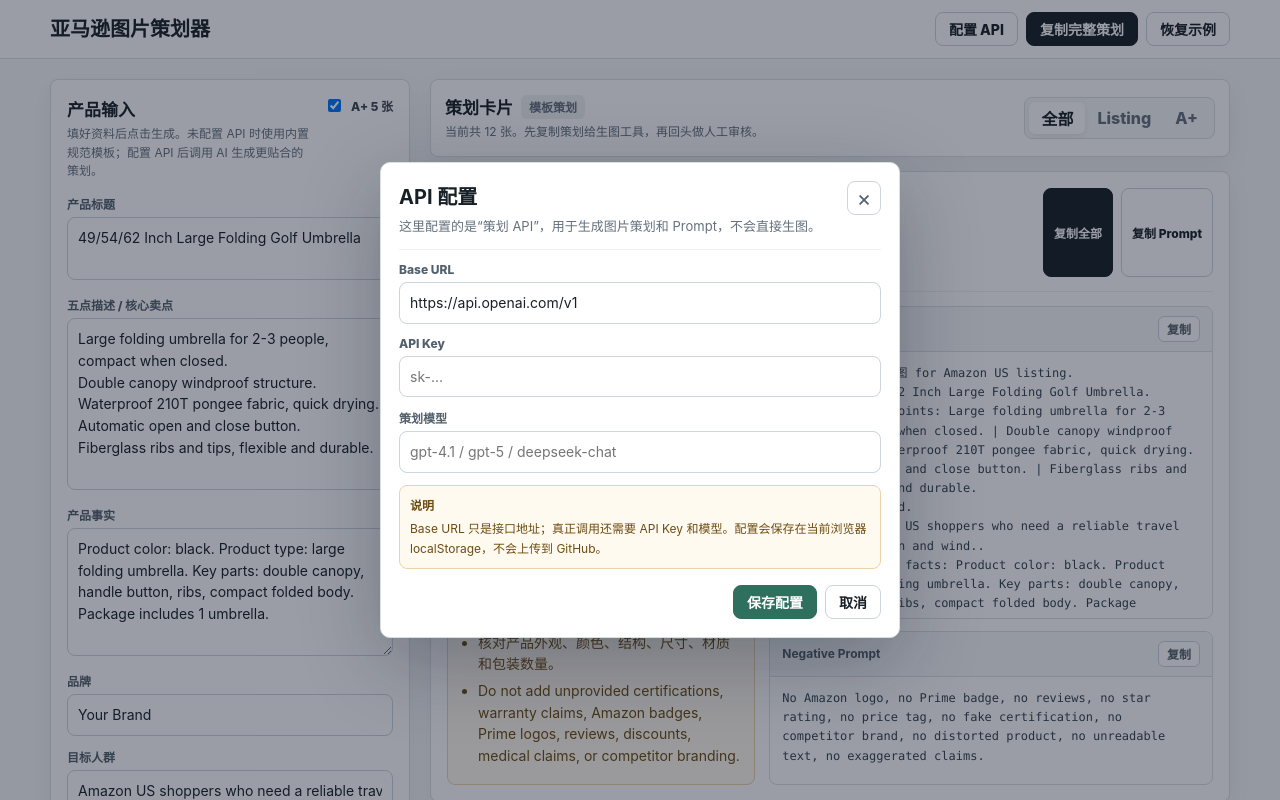
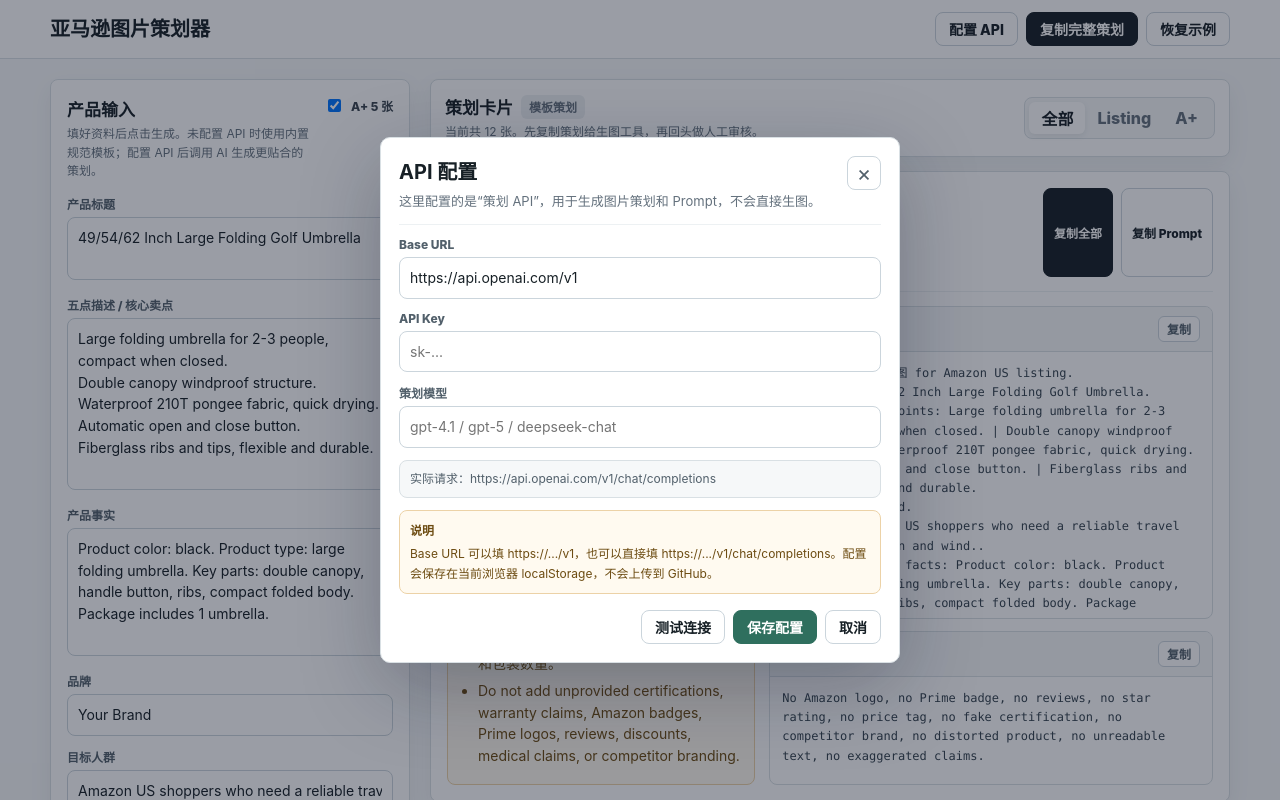
Before and after one commit to WoodSlope/amazon-ai-planner, a React (Vite) app: page / in a window 1280 px wide. Both pictures are taken after a click on the button "配置 API". Shown: the top 800 px of the page. Built offline with nearby package versions, Linux system fonts and the light colour scheme.

Commit message:
Improve API proxy diagnostics

```diff
--- a/src/App.tsx
+++ b/src/App.tsx
@@ -324,8 +324,14 @@ function extractJsonObject(text: string) {
   return match[0]
 }
 
-async function callPlannerApi(config: ApiConfig, draft: ProductDraft, includeAPlus: boolean) {
-  const baseUrl = config.baseUrl.replace(/\/+$/, '')
+function getChatCompletionsUrl(baseUrl: string) {
+  const trimmed = baseUrl.trim().replace(/\/+$/, '')
+  if (/\/chat\/completions$/i.test(trimmed)) return trimmed
+  return `${trimmed}/chat/completions`
+}
+
+async function requestChatCompletion(config: ApiConfig, body: Record<string, unknown>) {
+  const baseUrl = config.baseUrl.trim()
   const model = config.model.trim()
   const apiKey = config.apiKey.trim()
 
@@ -333,7 +339,7 @@ async function callPlannerApi(config: ApiConfig, draft: ProductDraft, includeAPl
   if (!model) throw new Error('请填写策划模型。')
   if (!apiKey) throw new Error('请填写 API Key。')
 
-  const response = await fetch(`${baseUrl}/chat/completions`, {
+  return fetch(getChatCompletionsUrl(baseUrl), {
     method: 'POST',
     headers: {
       'Content-Type': 'application/json',
@@ -341,16 +347,42 @@ async function callPlannerApi(config: ApiConfig, draft: ProductDraft, includeAPl
     },
     body: JSON.stringify({
       model,
-      temperature: 0.4,
-      response_format: { type: 'json_object' },
-      messages: [
-        { role: 'system', content: 'You output strict JSON only. Do not use markdown fences.' },
-        { role: 'user', content: buildAiPlannerPrompt(draft, includeAPlus) },
-      ],
+      ...body,
     }),
   })
+}
 
-  const payload = await response.json().catch(() => null)
+async function readApiResponse(response: Response) {
+  const text = await response.text()
+  if (!text) return null
+  try {
+    return JSON.parse(text)
+  } catch {
+    return { message: text }
+  }
+}
+
+async function callPlannerApi(config: ApiConfig, draft: ProductDraft, includeAPlus: boolean) {
+  const messages = [
+    { role: 'system', content: 'You output strict JSON only. Do not use markdown fences.' },
+    { role: 'user', content: buildAiPlannerPrompt(draft, includeAPlus) },
+  ]
+  let response = await requestChatCompletion(config, {
+    temperature: 0.4,
+    response_format: { type: 'json_object' },
+    messages,
+  })
+  let payload = await readApiResponse(response)
+
+  const apiErrorMessage = String(payload?.error?.message || payload?.message || '')
+  if (!response.ok && /response_format|json_object/i.test(apiErrorMessage)) {
+    response = await requestChatCompletion(config, {
+      temperature: 0.4,
+      messages,
+    })
+    payload = await readApiResponse(response)
+  }
+
   if (!response.ok) {
     const message = payload?.error?.message || payload?.message || `${response.status} ${response.statusText}`
     throw new Error(`AI 策划失败：${message}`)
@@ -362,6 +394,25 @@ async function callPlannerApi(config: ApiConfig, draft: ProductDraft, includeAPl
   const cards = normalizeCards(parsed)
   if (!cards.length) throw new Error('AI 返回了 JSON，但没有有效策划卡片。')
   return cards
+}
+
+async function testPlannerApi(config: ApiConfig) {
+  const response = await requestChatCompletion(config, {
+    temperature: 0,
+    max_tokens: 24,
+    messages: [
+      { role: 'system', content: 'Reply with OK only.' },
+      { role: 'user', content: 'ping' },
+    ],
+  })
+  const payload = await readApiResponse(response)
+  if (!response.ok) {
+    const message = payload?.error?.message || payload?.message || `${response.status} ${response.statusText}`
+    throw new Error(`连接测试失败：${message}`)
+  }
+  const content = payload?.choices?.[0]?.message?.content
+  if (typeof content !== 'string') throw new Error('连接成功，但响应格式不是 OpenAI Chat Completions。')
+  return content
 }
 
 function getPlannerErrorMessage(error: unknown) {
@@ -379,7 +430,7 @@ function getPlannerErrorMessage(error: unknown) {
       '3. Base URL 写错，或接口不是 OpenAI Chat Completions 兼容格式。',
       '4. 网络无法访问该接口。',
       '',
-      '解决方向：使用支持 CORS 的 API 中转地址，或给项目增加一个后端代理。官方 OpenAI API 通常不适合直接从浏览器页面调用。',
+      '如果你用的是中转 API，重点确认：中转服务允许浏览器跨域、Base URL 使用 https、地址不要重复写 /chat/completions。',
     ].join('\n')
   }
 
@@ -430,6 +481,8 @@ export default function App() {
   const [aiPlans, setAiPlans] = useState<PlanCard[] | null>(null)
   const [plannerStatus, setPlannerStatus] = useState<'idle' | 'running' | 'done' | 'error'>('idle')
   const [plannerMessage, setPlannerMessage] = useState('')
+  const [apiTestStatus, setApiTestStatus] = useState<'idle' | 'running' | 'done' | 'error'>('idle')
+  const [apiTestMessage, setApiTestMessage] = useState('')
   const templatePlans = useMemo(() => buildPlans(draft, includeAPlus), [draft, includeAPlus])
   const plans = aiPlans?.length ? aiPlans : templatePlans
   const visiblePlans = plans.filter((plan) => activeKind === 'all' || plan.kind === activeKind)
@@ -452,6 +505,19 @@ export default function App() {
     setShowApiModal(false)
     setCopiedKey('api-config')
     window.setTimeout(() => setCopiedKey((current) => (current === 'api-config' ? '' : current)), 1200)
+  }
+
+  const testApiConfig = async () => {
+    setApiTestStatus('running')
+    setApiTestMessage('正在测试中转 API...')
+    try {
+      await testPlannerApi(apiConfig)
+      setApiTestStatus('done')
+      setApiTestMessage(`连接可用。当前请求地址：${getChatCompletionsUrl(apiConfig.baseUrl)}`)
+    } catch (error) {
+      setApiTestStatus('error')
+      setApiTestMessage(getPlannerErrorMessage(error))
+    }
   }
 
   const generatePlan = () => {
@@ -632,11 +698,20 @@ export default function App() {
             <TextInput label="Base URL" value={apiConfig.baseUrl} placeholder="https://api.openai.com/v1" onChange={(value) => setApiConfig((current) => ({ ...current, baseUrl: value }))} />
             <TextInput label="API Key" type="password" value={apiConfig.apiKey} placeholder="sk-..." onChange={(value) => setApiConfig((current) => ({ ...current, apiKey: value }))} />
             <TextInput label="策划模型" value={apiConfig.model} placeholder="gpt-4.1 / gpt-5 / deepseek-chat" onChange={(value) => setApiConfig((current) => ({ ...current, model: value }))} />
+            <div className="api-path-preview">
+              实际请求：{apiConfig.baseUrl.trim() ? getChatCompletionsUrl(apiConfig.baseUrl) : '请先填写 Base URL'}
+            </div>
             <div className="modal-note">
               <strong>说明</strong>
-              <span>Base URL 只是接口地址；真正调用还需要 API Key 和模型。配置会保存在当前浏览器 localStorage，不会上传到 GitHub。</span>
+              <span>Base URL 可以填 https://.../v1，也可以直接填 https://.../v1/chat/completions。配置会保存在当前浏览器 localStorage，不会上传到 GitHub。</span>
             </div>
+            {apiTestMessage && (
+              <p className={`status-message ${apiTestStatus === 'error' ? 'error' : 'ok'}`}>{apiTestMessage}</p>
+            )}
             <div className="modal-actions">
+              <button type="button" className="button" onClick={testApiConfig} disabled={apiTestStatus === 'running'}>
+                {apiTestStatus === 'running' ? '测试中...' : '测试连接'}
+              </button>
               <button type="button" className="button success" onClick={saveApiConfig}>
                 保存配置
               </button>
--- a/src/index.css
+++ b/src/index.css
@@ -531,6 +531,18 @@ h1 {
   line-height: 1.6;
 }
 
+.api-path-preview {
+  margin-top: 12px;
+  padding: 9px 10px;
+  border: 1px solid #d9e0e4;
+  border-radius: 8px;
+  background: #f6f8f9;
+  color: #52606b;
+  font-size: 12px;
+  line-height: 1.5;
+  overflow-wrap: anywhere;
+}
+
 .modal-actions {
   justify-content: flex-end;
   margin-top: 16px;
```
